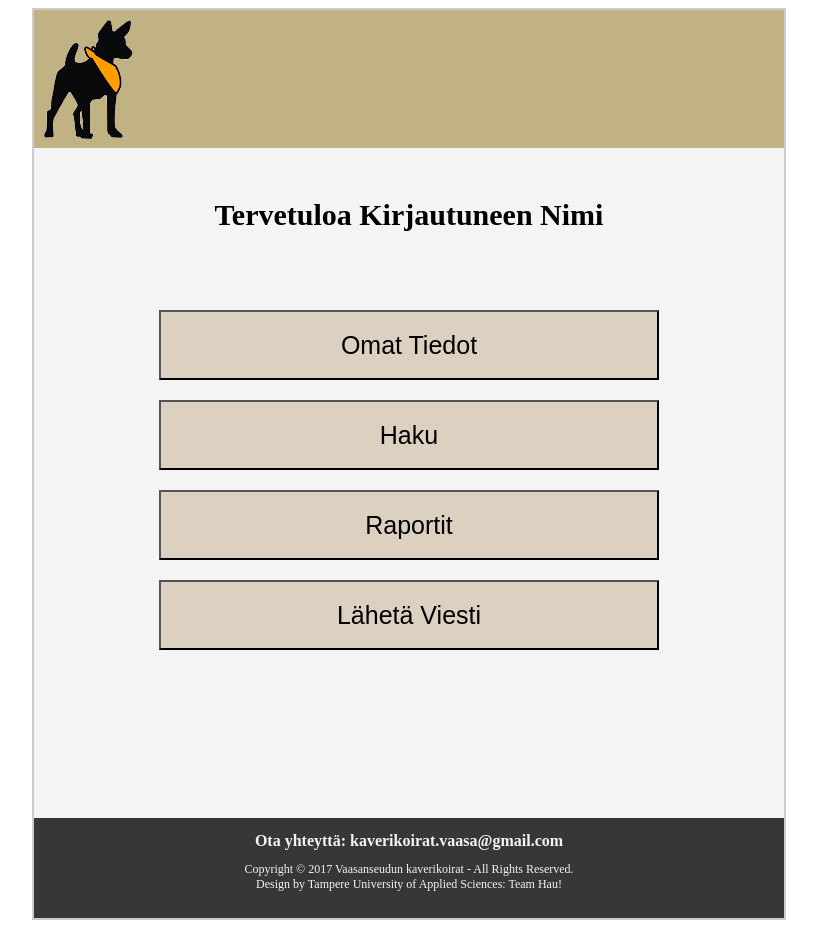
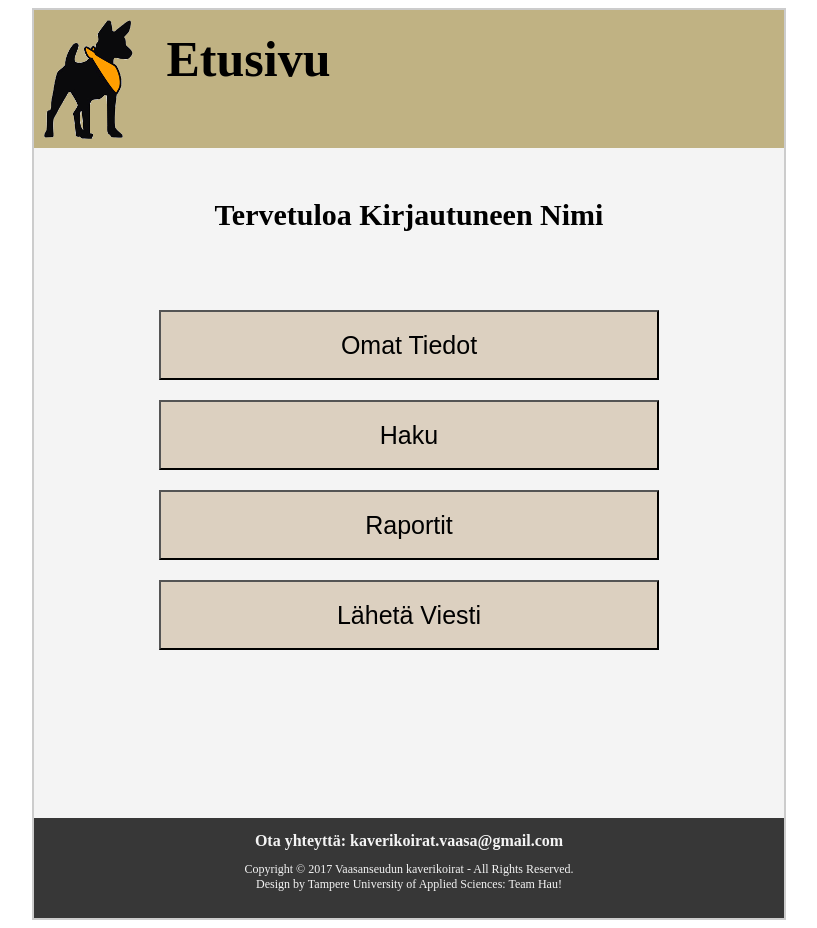
Before and after one commit to raumanm/ProjectHau, an Angular app in the folder frontend/angulartest-app/: page /mainPage in a window 1280 px wide. Shown: the whole page, without its empty margins (231-1048 px from the left). Built offline with nearby package versions, Linux system fonts and the light colour scheme.

Commit message:
Add title text for main page

```diff
--- a/frontend/angulartest-app/src/app/mainpage.component/mainpage.component.ts
+++ b/frontend/angulartest-app/src/app/mainpage.component/mainpage.component.ts
@@ -1,4 +1,6 @@
 import { Component } from '@angular/core';
+
+import { AppComponent } from '../app.component';
 
 @Component({
 moduleId: module.id,
@@ -6,4 +8,9 @@ moduleId: module.id,
     templateUrl: './mainpage.component.html',
     styleUrls: ['../stylesheets/style.css']
 })
-export class MainPageComponent  {}
+export class MainPageComponent  {
+
+    constructor(appComponent: AppComponent) {
+        appComponent.titleText = "Etusivu";
+    }
+}
```
